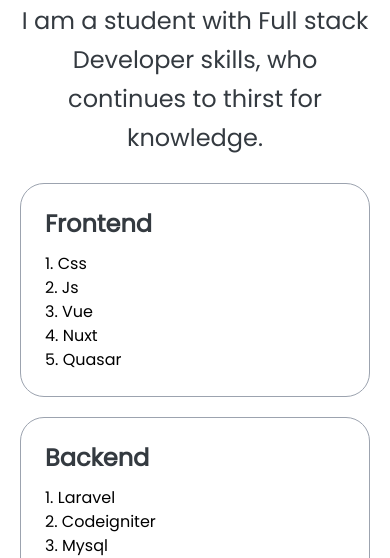
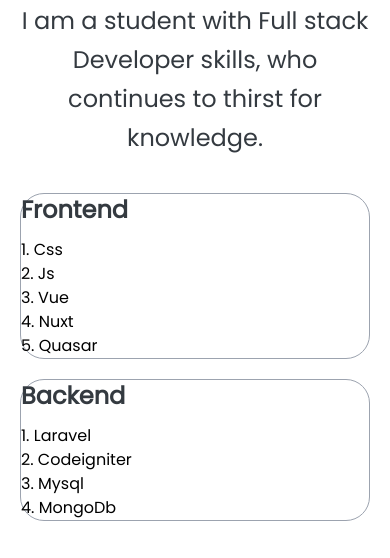
Before and after one commit to Hudzaifah24/profile_slicing_web_tailwind_CLI, a website: page index.html in a window 390 px wide. Shown: the part 542-1100 px from the top of the page. Drawn offline with Linux system fonts and the light colour scheme.

Commit message:
first commit

```diff
--- a/index.html
+++ b/index.html
@@ -25,6 +25,16 @@
                 }
                 .container {
                     padding: 63px 0px;
+                }
+                .card-content {
+                    width: 100%;
+                    display: flex;
+                    flex-direction: column;
+                }
+                .card-content .card {
+                    width: 100%;
+                    margin: 10px 0px;
+                    padding: 0px;
                 }
             }
         </style>
@@ -55,12 +65,12 @@
                 </div>
 
                 <!-- card -->
-                <div class="mt-[26px] flex flex-col md:flex-row justify-around gap-5 px-5">
-                    <div class="border border-gray-400 bg-white z-20 rounded-3xl p-6 lg:w-[445px] w-full mx-auto">
+                <div class="card-content mt-[26px] flex flex-col md:flex-row justify-around lg:gap-5 px-5 w-full">
+                    <div class="card border border-gray-400 bg-white z-20 rounded-3xl p-6 lg:w-[445px] w-full mx-auto">
                         <span class="block text-2xl font-bold text-GD mb-3">Frontend</span>
                         <span id="frontend" class="block"></span>
                     </div>
-                    <div class="border border-gray-400 bg-white z-20 rounded-3xl p-6 lg:w-[445px] w-full mx-auto">
+                    <div class="card border border-gray-400 bg-white z-20 rounded-3xl p-6 lg:w-[445px] w-full mx-auto">
                         <span class="block text-2xl font-bold text-GD mb-3">Backend</span>
                         <span id="backend" class="block"></span>
                     </div>
```
Also changed, not shown: dist/output.css.
